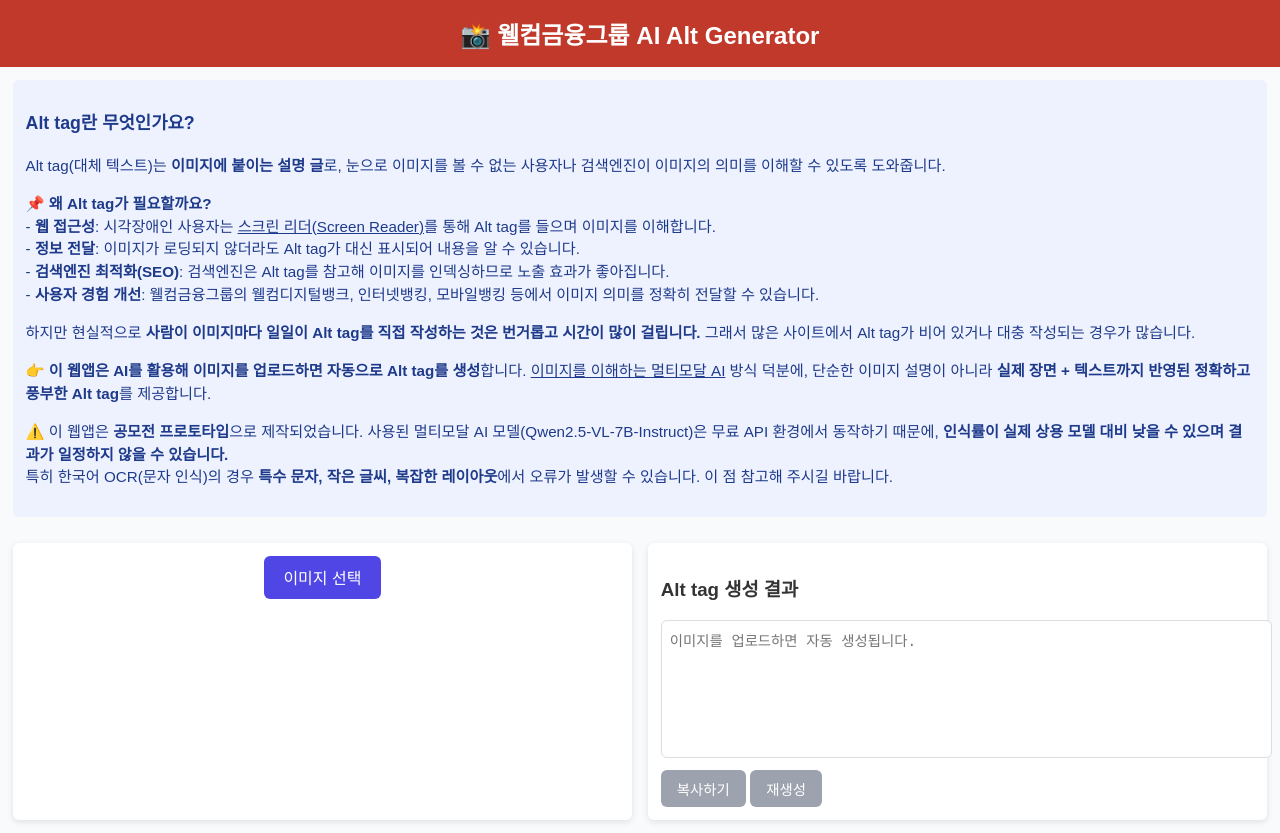
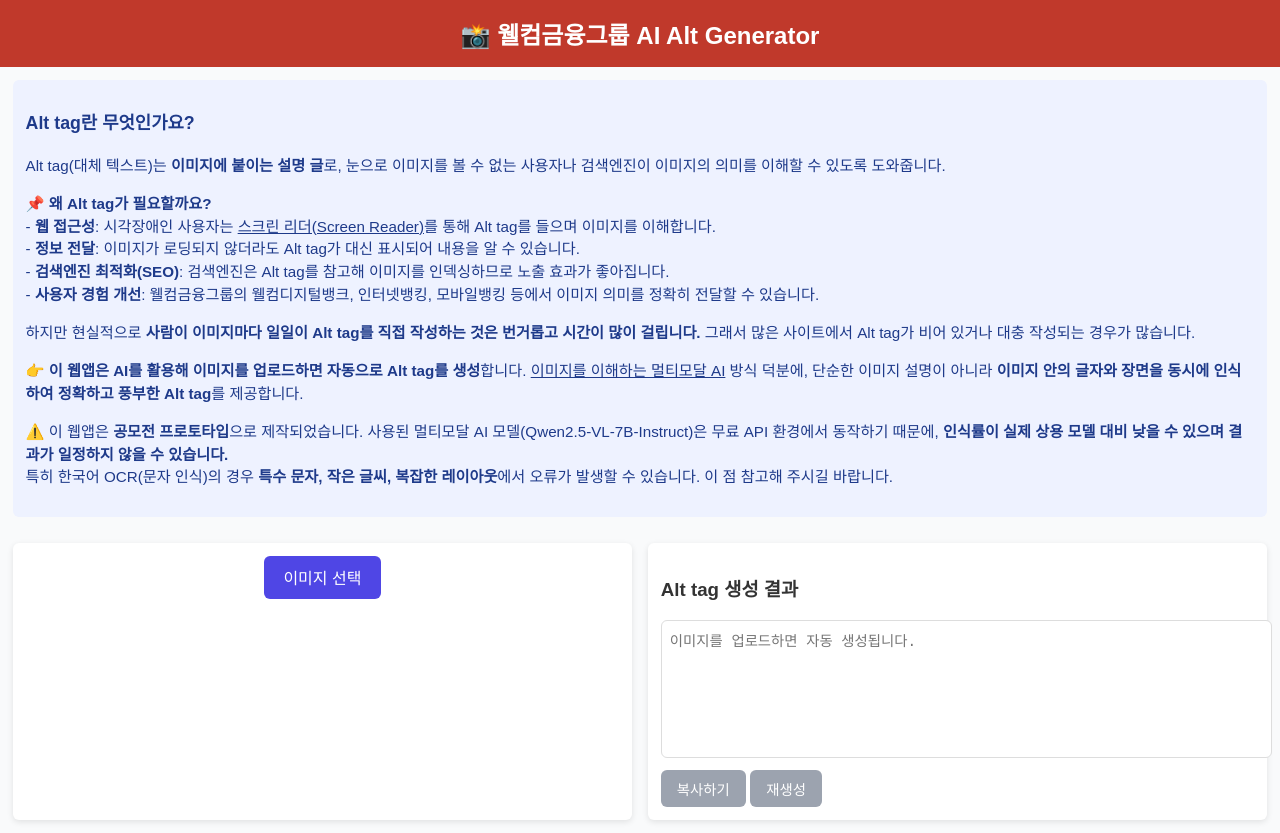
Before and after one commit to kcm84/welcome-ai-alt-generator, a website: page frontend/index.html in a window 1280 px wide. Drawn offline with Linux system fonts and the light colour scheme.

Commit message:
server js

```diff
--- a/frontend/index.html
+++ b/frontend/index.html
@@ -133,7 +133,7 @@
     <p>
       👉 <strong>이 웹앱은 AI를 활용해 이미지를 업로드하면 자동으로 Alt tag를 생성</strong>합니다.
       <u>이미지를 이해하는 멀티모달 AI</u> 방식 덕분에,
-      단순한 이미지 설명이 아니라 <strong>실제 장면 + 텍스트까지 반영된 정확하고 풍부한 Alt tag</strong>를 제공합니다.
+      단순한 이미지 설명이 아니라 <strong>이미지 안의 글자와 장면을 동시에 인식하여 정확하고 풍부한 Alt tag</strong>를 제공합니다.
     </p>
     <p>
       ⚠️ 이 웹앱은 <strong>공모전 프로토타입</strong>으로 제작되었습니다.
```
